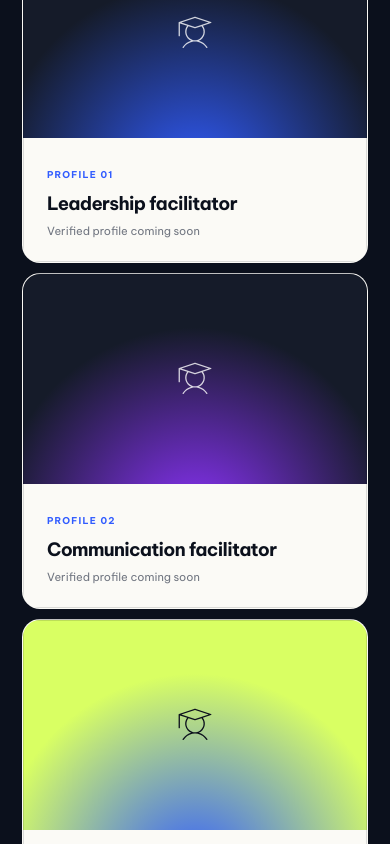
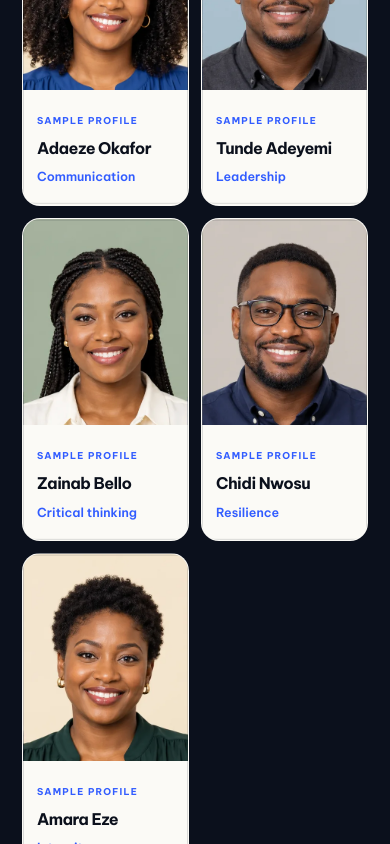
Before and after one commit to chiazaokoli/kfsd-website, a Next.js app: page / in a window 390 px wide. Shown: the part 8000-8844 px from the top of the page. Built offline with nearby package versions, Linux system fonts and the light colour scheme.

Commit message:
Add five placeholder speakers in responsive three-column grid

```diff
--- a/app/globals.css
+++ b/app/globals.css
@@ -232,16 +232,13 @@ img { display: block; }
 .proof-header .section-kicker { grid-column: 1 / -1; margin-bottom: -35px; }
 .proof-header h2 { max-width: 900px; }
 .proof-header > p:last-child { margin: 0; color: #636874; font-size: .9rem; line-height: 1.7; }
-.speaker-placeholder-grid { display: grid; grid-template-columns: repeat(4, 1fr); gap: 10px; margin-top: 85px; }
+.speaker-placeholder-grid { display: grid; grid-template-columns: repeat(3, minmax(0, 1fr)); gap: 16px; margin-top: 60px; }
 .speaker-placeholder-grid article { overflow: hidden; border: 1px solid var(--line-dark); border-radius: 18px; background: var(--paper); }
-.portrait-placeholder { display: grid; height: 260px; place-items: center; color: rgba(255,255,255,.8); background: radial-gradient(circle at 50% 120%, var(--blue), transparent 65%), var(--ink-soft); }
-.speaker-placeholder-grid article:nth-child(2) .portrait-placeholder { background: radial-gradient(circle at 50% 120%, #8e33ff, transparent 65%), var(--ink-soft); }
-.speaker-placeholder-grid article:nth-child(3) .portrait-placeholder { color: var(--ink); background: radial-gradient(circle at 50% 120%, var(--blue), transparent 65%), var(--lime); }
-.speaker-placeholder-grid article:nth-child(4) .portrait-placeholder { background: radial-gradient(circle at 50% 120%, #ff754f, transparent 65%), var(--ink-soft); }
-.speaker-placeholder-grid article > div { padding: 24px; }
+.speaker-portrait { aspect-ratio: 4 / 5; background-color: var(--cream); background-size: 500% auto; background-repeat: no-repeat; }
+.speaker-details { padding: 24px; }
 .speaker-placeholder-grid small { color: var(--blue); font-size: .59rem; font-weight: 700; letter-spacing: .13em; text-transform: uppercase; }
 .speaker-placeholder-grid h3 { margin: 10px 0 9px; font-size: 1.15rem; letter-spacing: -.035em; }
-.speaker-placeholder-grid p { margin: 0; color: #717681; font-size: .7rem; }
+.speaker-placeholder-grid p { margin: 0; color: var(--blue); font-size: .85rem; font-weight: 600; line-height: 1.5; }
 .story-carousel { display: grid; grid-auto-columns: minmax(280px, 34vw); grid-auto-flow: column; gap: 10px; margin-top: 80px; overflow-x: auto; padding-bottom: 15px; scroll-snap-type: x mandatory; }
 .story-carousel article { min-height: 380px; scroll-snap-align: start; border-radius: 20px; }
 .video-story { position: relative; grid-column: span 2; min-width: min(680px, 82vw); overflow: hidden; color: var(--white); }
@@ -391,7 +388,6 @@ img { display: block; }
   .schedule-panel { box-shadow: none; }
   .smooth-corner-fallback.schedule-panel { filter: none; }
   .speaker-placeholder-grid { grid-template-columns: 1fr 1fr; }
-  .portrait-placeholder { height: 210px; }
   .story-carousel { grid-auto-columns: 82vw; }
   .video-story { min-width: 82vw; }
   .organiser-section { grid-template-columns: 1fr; }
@@ -425,13 +421,20 @@ img { display: block; }
   .reveal-statement { font-size: 1.48rem; }
   .skill-card { min-height: 400px; }
   .skill-third { min-height: 0; }
-  .speaker-placeholder-grid { grid-template-columns: 1fr; }
+  .speaker-placeholder-grid { gap: 12px; margin-top: 40px; }
+  .speaker-details { padding: 18px 14px; }
+  .speaker-placeholder-grid h3 { font-size: 1rem; line-height: 1.35; }
+  .speaker-placeholder-grid p { font-size: .78rem; }
   .form-row { grid-template-columns: 1fr; }
   .registration-copy h2 { font-size: 2.85rem; }
   .registration-form { padding: 22px; }
   .registration-reminder { align-items: flex-start; flex-direction: column; }
   .footer-lead h2 { font-size: 3.5rem; }
   .footer-bottom { grid-template-columns: 1fr; }
+}
+
+@media (max-width: 360px) {
+  .speaker-placeholder-grid { grid-template-columns: 1fr; }
 }
 
 @media (prefers-reduced-motion: reduce) {
--- a/app/page.tsx
+++ b/app/page.tsx
@@ -64,6 +64,14 @@ const learningSteps = [
   { title: "Reflect", copy: "Connect each idea to your own experiences.", icon: Brain },
   { title: "Practice", copy: "Try the skills in realistic scenarios, not just in theory.", icon: Lightning },
   { title: "Apply", copy: "Take what you learn into school, work and life.", icon: ListChecks },
+];
+
+const speakers = [
+  { name: "Adaeze Okafor", topic: "Communication" },
+  { name: "Tunde Adeyemi", topic: "Leadership" },
+  { name: "Zainab Bello", topic: "Critical thinking" },
+  { name: "Chidi Nwosu", topic: "Resilience" },
+  { name: "Amara Eze", topic: "Integrity" },
 ];
 
 const faqs = [
@@ -417,8 +425,8 @@ export default function Home() {
         </section>
 
         <section className="proof-section">
-          <div className="proof-header chapter-reveal"><p className="section-kicker">People and proof</p><h2>Know who is behind the room before you join it.</h2><p>Speaker profiles, verified student stories and real footage will appear here as soon as the organiser approves them.</p></div>
-          <div className="speaker-placeholder-grid">{["Leadership", "Communication", "Career readiness", "Youth development"].map((area, index) => <article key={area}><span className="portrait-placeholder"><Student size={42} weight="thin" /></span><div><small>Profile {String(index + 1).padStart(2, "0")}</small><h3>{area} facilitator</h3><p>Verified profile coming soon</p></div></article>)}</div>
+          <div className="proof-header chapter-reveal"><p className="section-kicker">The speakers</p><h2>Five voices. Five skills. A fresh perspective.</h2><p>Meet the faces of each topic. Names and portraits are placeholders until the speaker lineup is confirmed.</p></div>
+          <div className="speaker-placeholder-grid">{speakers.map(({ name, topic }, index) => <article key={topic}><div className="speaker-portrait" aria-hidden="true" style={{ backgroundImage: `url(${assetPrefix}/images/speaker-placeholders.webp)`, backgroundPosition: `${index * 25}% top` }} /><div className="speaker-details"><small>Sample profile</small><h3>{name}</h3><p>{topic}</p></div></article>)}</div>
           <div className="story-carousel" aria-label="Participant story placeholders">
             <article className="video-story"><Image src={`${assetPrefix}/images/reflection.webp`} alt="Students reflecting together" fill unoptimized sizes="(max-width: 800px) 90vw, 45vw" /><span className="video-shade" /><div><span className="play-icon"><Play size={23} weight="fill" /></span><p>Video stories coming soon</p></div></article>
             {["Confidence", "Time management", "Speaking up"].map((topic) => <article className="story-placeholder" key={topic}><HandHeart size={27} weight="duotone" /><p>{topic}</p><span>Approved participant story coming soon</span></article>)}
```
Also changed, not shown: public/images/speaker-placeholders.webp (added).
